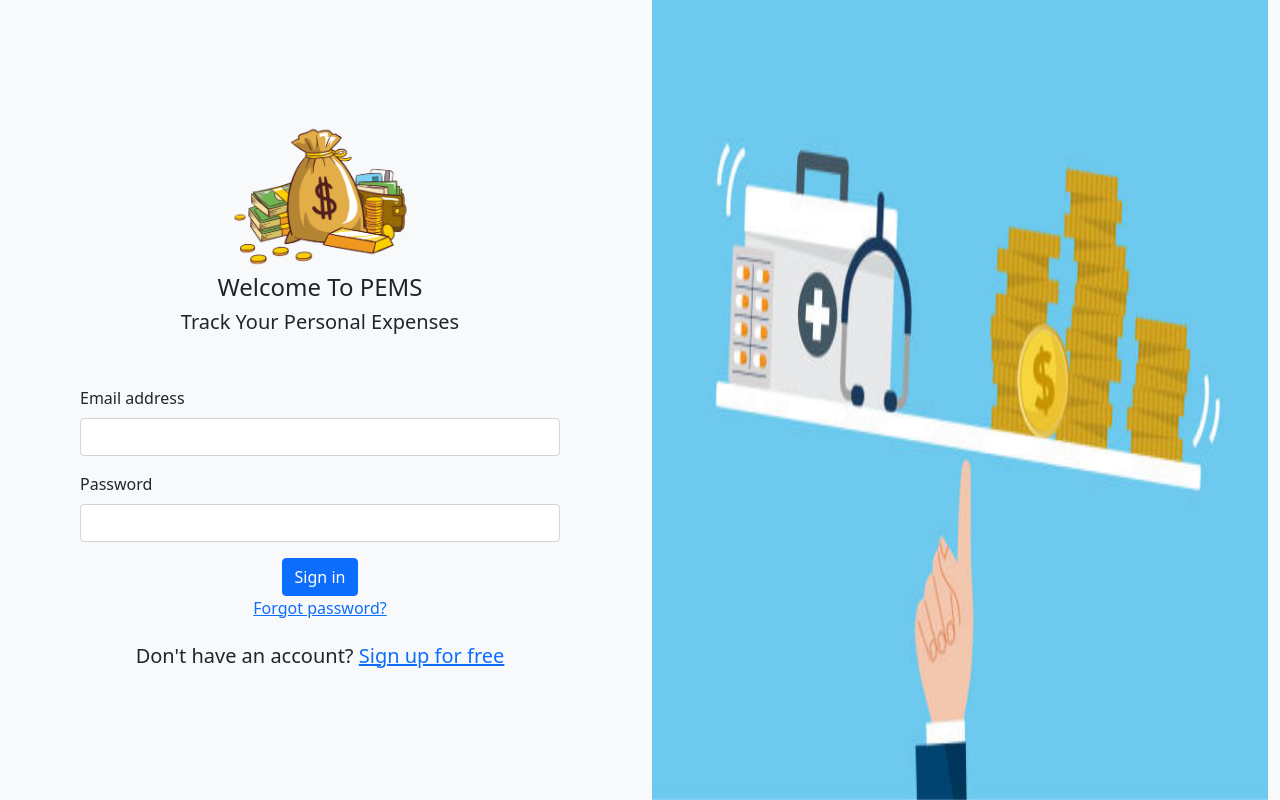
After one commit to SulabhShrestha/PEMS, a PHP site: page /signin.php in a window 1280 px wide. The commit adds this page. Run offline with PHP 8.4, Linux system fonts and the light colour scheme.

Commit message:
Sign in page added

```diff
--- a/index.php
+++ b/index.php
@@ -150,8 +150,6 @@
 
 
         <!-- Remainder part -->
-
-
         <div class="col-3 p-0">
             <div class="vr"></div>
             <table class="table">
--- /dev/null
+++ b/signin.php
@@ -0,0 +1,75 @@
+<!DOCTYPE html>
+<html lang="en">
+
+<head>
+    <!-- Required meta tags -->
+    <meta charset="utf-8" />
+    <meta name="viewport" content="width=device-width, initial-scale=1" />
+
+    <!-- Bootstrap CSS -->
+    <link href="https://cdn.jsdelivr.net/npm/bootstrap@5.0.2/dist/css/bootstrap.min.css" rel="stylesheet" integrity="sha384-EVSTQN3/azprG1Anm3QDgpJLIm9Nao0Yz1ztcQTwFspd3yD65VohhpuuCOmLASjC" crossorigin="anonymous" />
+
+    <title>Sign In</title>
+</head>
+
+<body>
+    <!-- creating container -->
+    <div class="container-fluid bg-light">
+        <div class="row">
+            <!-- creating two columns -->
+            <!-- 1st column out of two / left part of row  -->
+            <div class="col-md-6 bg-light d-flex justify-content-center align-items-center">
+                <!-- creating card to keep form inside it  -->
+                <div class="card bg-light border-0" style="width: 30rem">
+                    <!-- logo and welcome text -->
+                    <div class="text-center">
+                        <img src="logo.png" style="width: 185px" alt="logo" />
+                        <h4 class="mt-1 mb-1 pb-1">Welcome To PEMS</h4>
+                        <h5 class="mb-5 pb-1">Track Your Personal Expenses</h5>
+                    </div>
+                    <!-- Actual form starts here -->
+                    <form action="index.php" method="POST">
+                        <div class="mb-3">
+                            <label for="Email1" class="form-label">Email address</label>
+                            <input type="email" class="form-control" id="Email1" aria-describedby="emailHelp" required>
+                        </div>
+                        <div class="mb-3">
+                            <label for="Password" class="form-label">Password</label>
+                            <input type="password" class="form-control" id="Password" required />
+                        </div>
+                        <div class="text-center">
+                            <button type="submit" class="btn btn-primary text-center">Sign in</button>
+                        </div>
+                    </form>
+                    <!-- Form ends here -->
+                    <div class="text-center">
+                        <p><a href="#" class="link-primary">Forgot password?</a></p>
+                        <h5 class="mb-2 mt-4">Don't have an account? <a href="#" class="link-primary">Sign up for
+                                free</a></h5>
+                    </div>
+                </div>
+            </div>
+
+            <!-- 2nd column out of two / right part of row -->
+            <div class="col-md-6 bg-light">
+                <div id="carouselExampleSlidesOnly" class="carousel slide" data-bs-ride="carousel">
+                    <div class="carousel-inner">
+                        <div class="carousel-item active">
+                            <img src="assets/first.jpg" class="d-block w-100" style="height: 100vh" alt="image" />
+                        </div>
+                        <div class="carousel-item">
+                            <img src="assets/sec.jpg" class="d-block w-100" style="height: 100vh" alt="image" />
+                        </div>
+                        <div class="carousel-item">
+                            <img src="assets/third.jpg" class="d-block w-100" style="height: 100vh" alt="image" />
+                        </div>
+                    </div>
+                </div>
+            </div>
+        </div>
+    </div>
+    <script src="https://cdn.jsdelivr.net/npm/bootstrap@5.0.2/dist/js/bootstrap.bundle.min.js" integrity="sha384-MrcW6ZMFYlzcLA8Nl+NtUVF0sA7MsXsP1UyJoMp4YLEuNSfAP+JcXn/tWtIaxVXM" crossorigin="anonymous">
+    </script>
+</body>
+
+</html>
```
Also changed, not shown: assets/first.jpg (added), assets/logo.png (added), assets/sec.jpg (added), assets/third.jpg (added).
